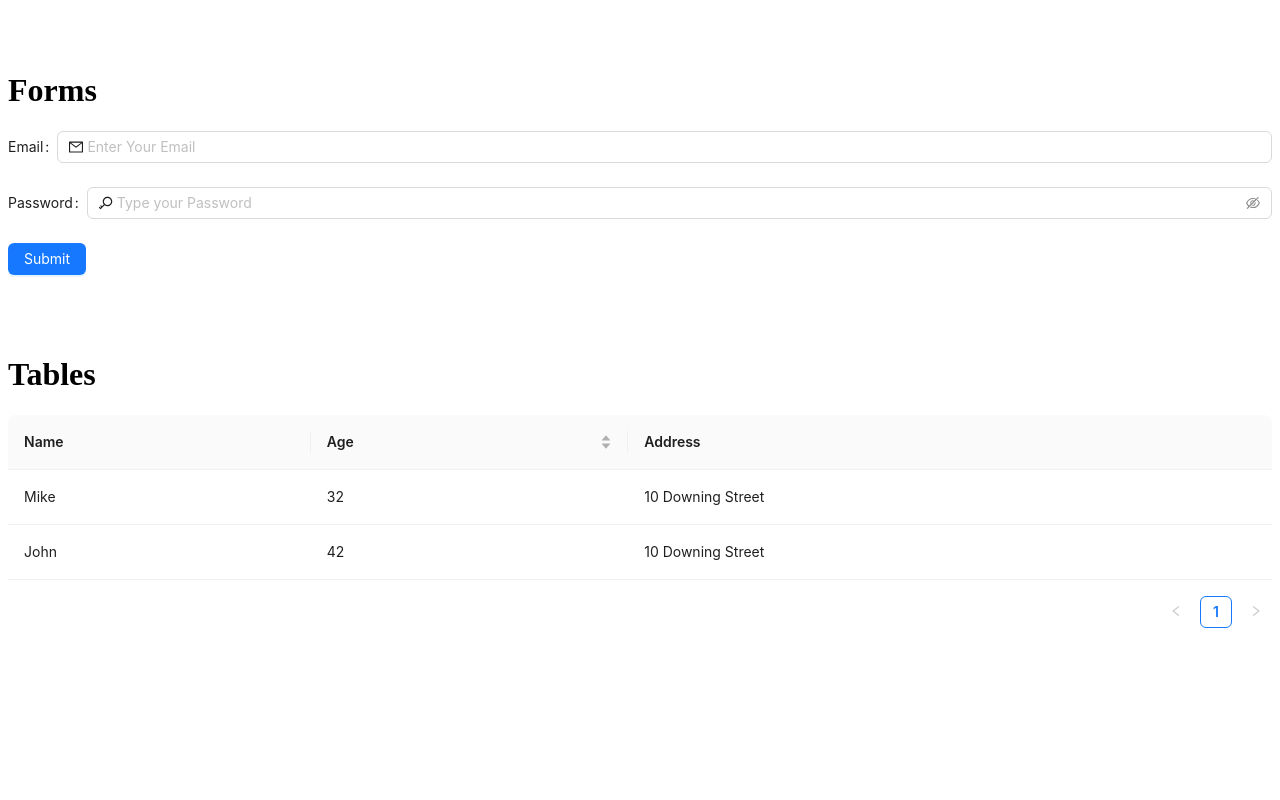
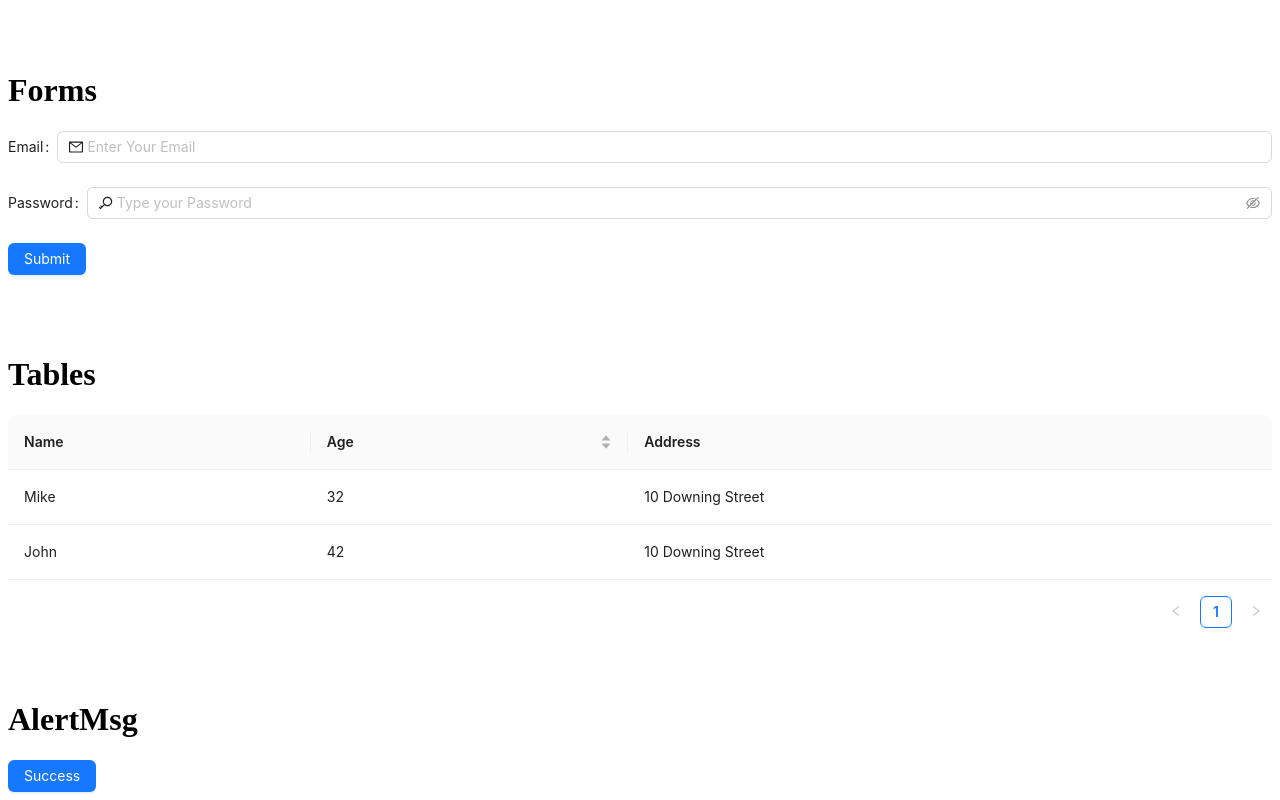
Before and after one commit to TH-Raju/antd_practice, a React (Vite) app: page / in a window 1280 px wide. Shown: the part 427-1227 px from the top of the page. Before the commit the page ends 1079 px from the top, so only its background shows below. Built offline with nearby package versions, Linux system fonts and the light colour scheme.

Commit message:
Alert message

```diff
--- a/src/App.jsx
+++ b/src/App.jsx
@@ -1,3 +1,4 @@
+import AlertMsg from "./components/AlertMsg";
 import Buttons from "./components/Button";
 import Forms from "./components/Forms";
 import Inputs from "./components/Inputs";
@@ -20,6 +21,9 @@ const App = () => {
       <br />
       <br />
       <Tables />
+      <br />
+      <br />
+      <AlertMsg />
     </div>
   );
 };
--- /dev/null
+++ b/src/components/AlertMsg.jsx
@@ -0,0 +1,26 @@
+import { Alert, Button, message } from "antd";
+import { useState } from "react";
+
+const AlertMsg = () => {
+  const [showAlert, setShowAlert] = useState(false);
+  const onSub = () => {
+    message.success("Login successful");
+    message.warning("Login failed");
+    setTimeout(() => {
+      setShowAlert(true);
+    }, 2000);
+  };
+  return (
+    <div>
+      <h1>AlertMsg</h1>
+      {showAlert && (
+        <Alert type="error" description=" There was an error" closable />
+      )}
+      <Button type="primary" onClick={onSub}>
+        Success
+      </Button>
+    </div>
+  );
+};
+
+export default AlertMsg;
```
